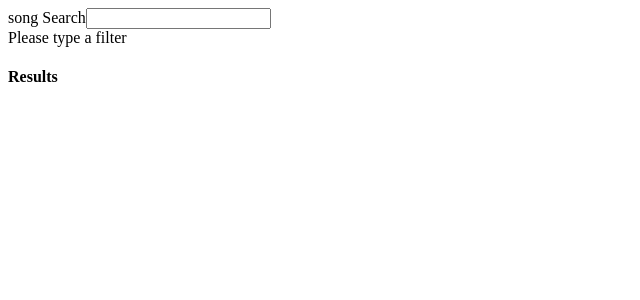
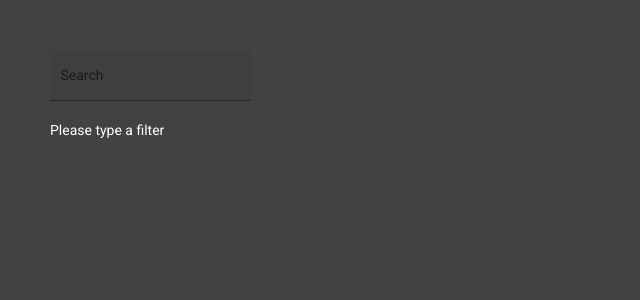
Before and after one commit to SuperAxiomMan/angular-itunes-search-engine, an Angular app: page / in a window 1280 px wide. Shown: the top 300 px of the page, without its empty margins (0-640 px from the left). Built offline with nearby package versions, Linux system fonts and the light colour scheme.

Commit message:
added ng material design

```diff
--- a/angular.json
+++ b/angular.json
@@ -27,6 +27,7 @@
               "src/assets"
             ],
             "styles": [
+              "./node_modules/@angular/material/prebuilt-themes/purple-green.css",
               "src/styles.css"
             ],
             "scripts": []
@@ -94,6 +95,7 @@
               "src/assets"
             ],
             "styles": [
+              "./node_modules/@angular/material/prebuilt-themes/purple-green.css",
               "src/styles.css"
             ],
             "scripts": []
--- a/package.json
+++ b/package.json
@@ -11,10 +11,12 @@
   "private": true,
   "dependencies": {
     "@angular/animations": "~12.2.0",
+    "@angular/cdk": "^12.2.6",
     "@angular/common": "~12.2.0",
     "@angular/compiler": "~12.2.0",
     "@angular/core": "~12.2.0",
     "@angular/forms": "~12.2.0",
+    "@angular/material": "^12.2.6",
     "@angular/platform-browser": "~12.2.0",
     "@angular/platform-browser-dynamic": "~12.2.0",
     "@angular/router": "~12.2.0",
--- a/src/app/app.component.html
+++ b/src/app/app.component.html
@@ -1,3 +1,5 @@
-<app-search-engine></app-search-engine>
+<div class="search-box">
+  <app-search-engine></app-search-engine>
+</div>
 
 <router-outlet></router-outlet>
--- a/src/app/search-engine/results-list/results-list.component.html
+++ b/src/app/search-engine/results-list/results-list.component.html
@@ -1,13 +1,24 @@
-<div *ngIf="!songs">Please type a filter</div>
+<div class="results-box">
+  <div *ngIf="!songs">Please type a filter</div>
 
-<h4>Results</h4>
+  <h1 *ngIf="songs">Results</h1>
 
-<div>
-  <ul>
-    <li *ngFor="let song of songs?.results">
+  <!-- <div>
+    <ul>
+      <li *ngFor="let song of songs?.results">
+        <a routerLink="/lookup/{{ song.trackId }}"
+          >{{ song.artistName }} - {{ song.trackName }}</a
+        >
+      </li>
+    </ul>
+  </div>
+</div> -->
+
+  <mat-selection-list #song [multiple]="false">
+    <mat-list-option *ngFor="let song of songs?.results" [value]="song">
       <a routerLink="/lookup/{{ song.trackId }}"
         >{{ song.artistName }} - {{ song.trackName }}</a
       >
-    </li>
-  </ul>
+    </mat-list-option>
+  </mat-selection-list>
 </div>
--- a/src/app/search-engine/search-engine.component.html
+++ b/src/app/search-engine/search-engine.component.html
@@ -1,7 +1,20 @@
-<div id="search-component">
+<!-- <div id="search-component">
   <label for="search-box">song Search</label>
   <input #searchBox id="search-box" (input)="search(searchBox.value)" />
-</div>
+</div> -->
+
+<form class="example-form">
+  <mat-form-field class="example-full-width" appearance="fill">
+    <mat-label>Search</mat-label>
+    <input
+      matInput
+      placeholder="Ex. Dream Theater"
+      #searchBox
+      id="search-box"
+      (input)="search(searchBox.value)"
+    />
+  </mat-form-field>
+</form>
 
 <!-- {{ songList$ | async | json }} -->
 
--- a/src/app/search-engine/song-detail/song-detail.component.html
+++ b/src/app/search-engine/song-detail/song-detail.component.html
@@ -1,6 +1,16 @@
-<p>song-detail works!</p>
+<div class="details-box">
+  <!-- {{ song | json }} -->
 
-<!-- {{ song | json }} -->
+  <div *ngIf="!song?.previewUrl"><p>Preview Not Available</p></div>
 
-<h1>{{ song?.artistName }}</h1>
-<p>{{ song?.previewUrl }}</p>
+  <div class="audio-preview" *ngIf="song?.previewUrl">
+    <audio
+      preload="auto"
+      controls
+      class="iru-tiny-player"
+      data-title="{{ song?.artistName }} - {{ song?.trackName }}"
+    >
+      <source src="{{ song?.previewUrl }}" />
+    </audio>
+  </div>
+</div>
--- a/src/index.html
+++ b/src/index.html
@@ -6,8 +6,11 @@
   <base href="/">
   <meta name="viewport" content="width=device-width, initial-scale=1">
   <link rel="icon" type="image/x-icon" href="favicon.ico">
+  <link rel="preconnect" href="https://fonts.gstatic.com">
+  <link href="https://fonts.googleapis.com/css2?family=Roboto:wght@300;400;500&display=swap" rel="stylesheet">
+  <link href="https://fonts.googleapis.com/icon?family=Material+Icons" rel="stylesheet">
 </head>
-<body>
+<body class="mat-typography">
   <app-root></app-root>
 </body>
 </html>
--- a/src/styles.css
+++ b/src/styles.css
@@ -1 +1,32 @@
-/* You can add global styles to this file, and also import other style files */
+@import url("https://fonts.googleapis.com/icon?family=Material+Icons");
+@import "../node_modules/@angular/material/prebuilt-themes/deeppurple-amber.css";
+
+html,
+body {
+  height: 100%;
+  color: white;
+}
+body {
+  margin: 0;
+  font-family: Roboto, "Helvetica Neue", sans-serif;
+  background-color: #424242;
+}
+
+a:visited,
+a {
+  text-decoration: none;
+  color: white;
+}
+
+app-root {
+  display: flex;
+  padding: 50px;
+}
+.search-box {
+  width: 50%;
+}
+
+app-song-detail {
+  width: 50%;
+  padding: 50px;
+}
```
Also changed, not shown: src/app/app.module.ts (+7 -2 lines), src/app/modules/material.module.ts (added, +30 -0 lines), 1 other file (tests, documents, lock files or other folders).
